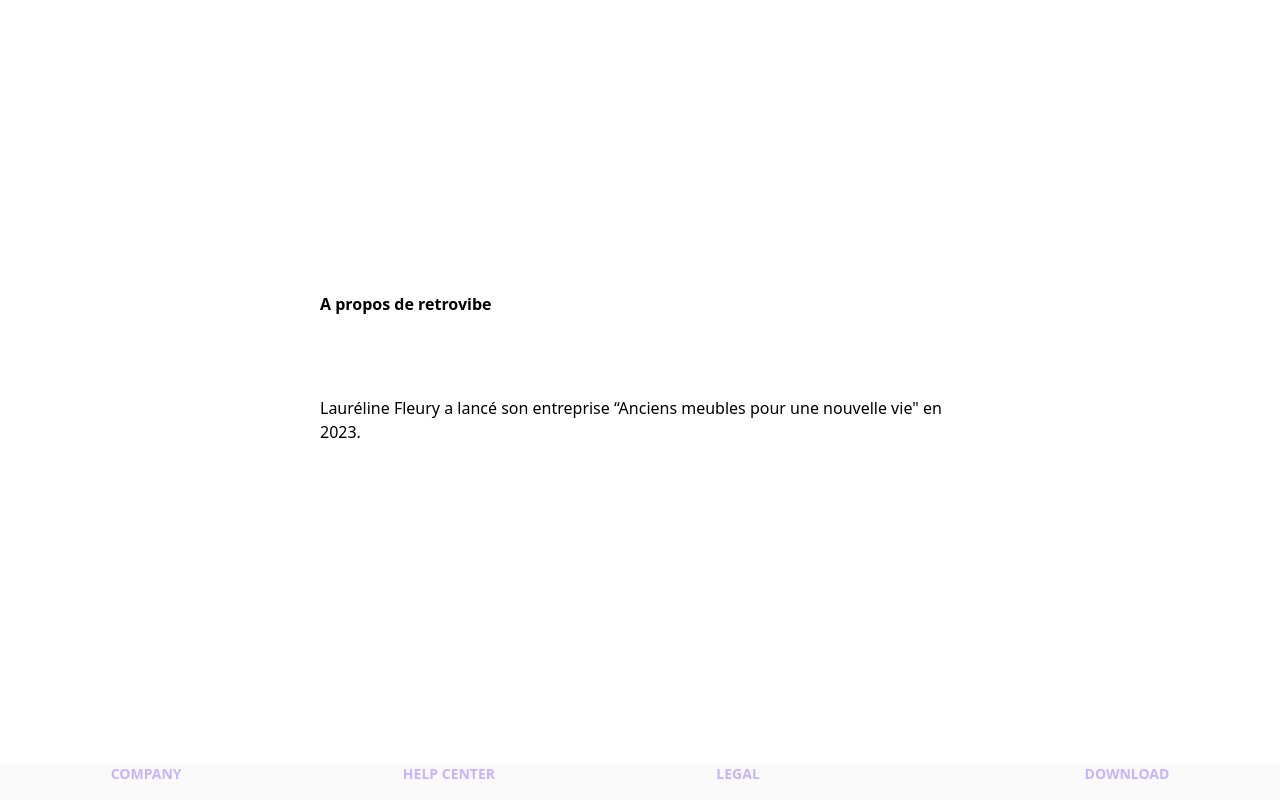
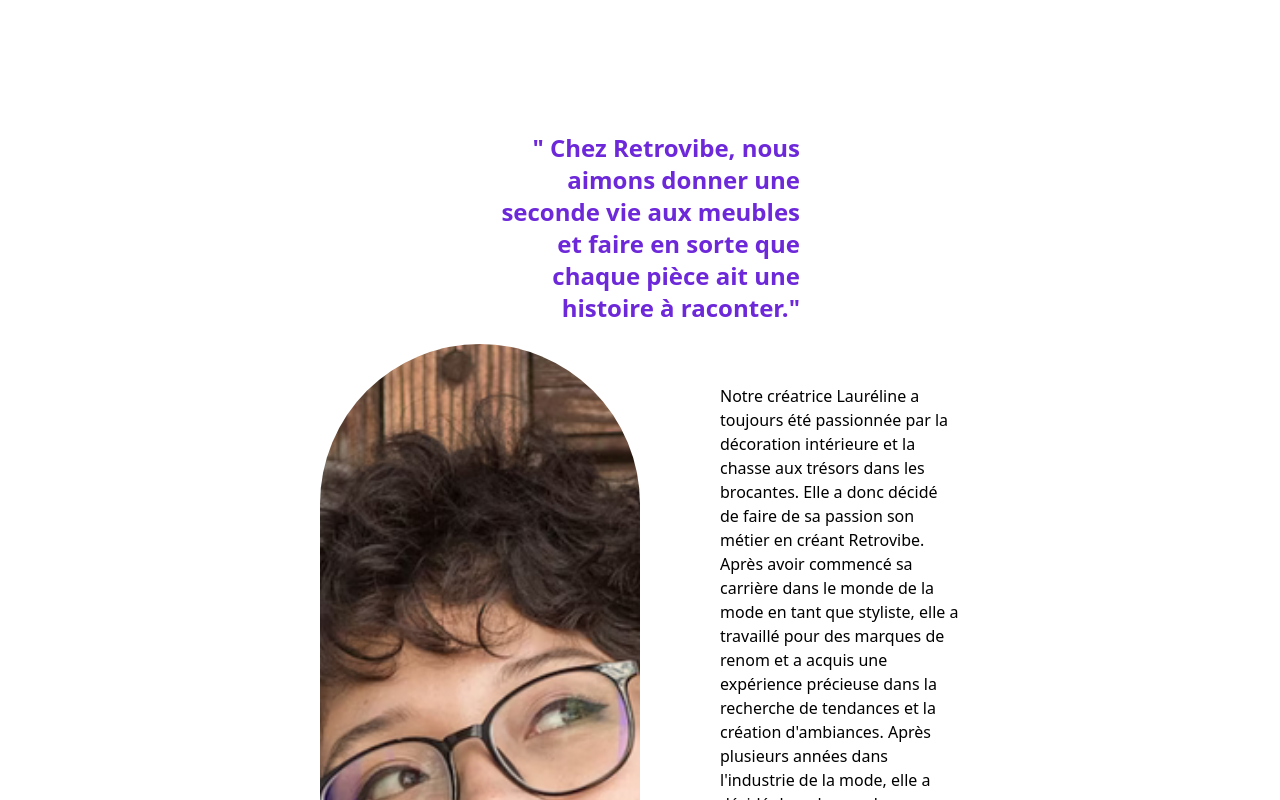
Before and after one commit to adatechschool/projet_collectif_vente_de_meubles-front-team_retrovibe, a React (Create React App) app: page /about in a window 1280 px wide. Shown: the part 160-960 px from the top of the page. Built offline with nearby package versions, Linux system fonts and the light colour scheme; no server answers.

Commit message:
add-about

```diff
--- a/src/Pages/About.jsx
+++ b/src/Pages/About.jsx
@@ -1,10 +1,22 @@
 import React from "react";
+import laureline from './laureline.png';
 
 function about (){
     return(
-        <div className="m-80 ">
-            <h1 className="font-bold mb-20"> A propos de retrovibe </h1>
-            <p>Lauréline Fleury a lancé son entreprise “Anciens meubles pour une nouvelle vie" en 2023.</p>
+        <div className="content-center mx-80 my-40 justify-center">
+            <div className="flex">
+             <h1 className="mx-40 font-bold text-2xl mb-5 text-violet-700 text-right"> " Chez Retrovibe, nous aimons donner une seconde vie aux meubles et faire en sorte que chaque pièce ait une histoire à raconter."</h1>
+        </div>
+        <div className="flex" >
+            <img src={laureline} alt="Portrait de Laureline" className="object-cover rounded-full max-w-xs"></img>
+            <div className="flex-col content-center justify-center">
+            <p className="mt-10 ml-20">
+                Notre créatrice Lauréline a toujours été passionnée par la décoration intérieure et la chasse aux trésors dans les brocantes. Elle a donc décidé de faire de sa passion son métier en créant Retrovibe.
+                Après avoir commencé sa carrière dans le monde de la mode en tant que styliste, elle a travaillé pour des marques de renom et a acquis une expérience précieuse dans la recherche de tendances et la création d'ambiances. Après plusieurs années dans l'industrie de la mode, elle a décidé de se lancer dans un nouveau défi : créer sa propre entreprise de vente de meubles d'occasion.
+                <br></br>Chez Retrovibe, Lauréline met en pratique son expertise en matière de style et de design pour proposer une collection de meubles uniques et élégants. Elle sélectionne avec soin chaque pièce en fonction de son histoire, de sa qualité et de son esthétique, pour offrir à ses clients une expérience de shopping en ligne exceptionnelle.
+                <br></br>Nous croyons en la <b className="text-violet-700">durabilité</b> et en la <b className="text-violet-700">qualité</b>, et nous sommes convaincus que les meubles d'occasion peuvent apporter une touche d'<b className="text-violet-700">originalité</b> et de caractère à n'importe quel intérieur.</p>
+                </div>
+        </div>
         </div>
     )
 }
```
Also changed, not shown: src/Pages/laureline.png (added).
